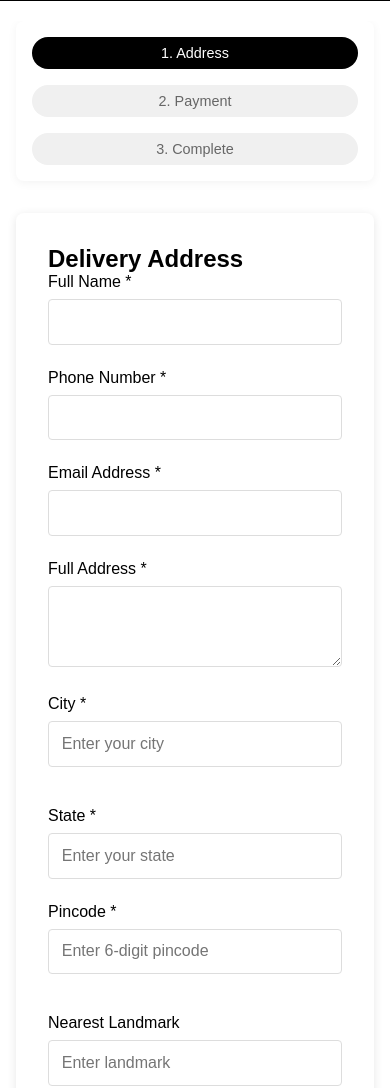
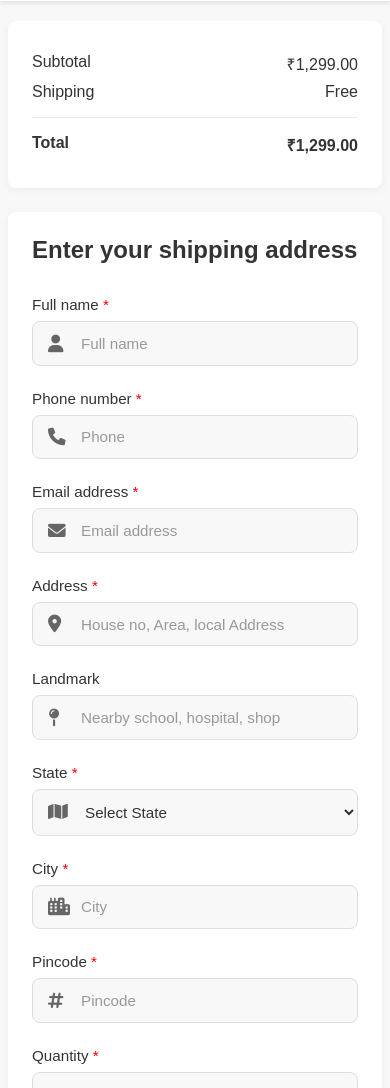
Before and after one commit to formula188cm/Formula188cmtablet, a plain HTML site: page checkout.html in a window 390 px wide. Shown: the part 59-1147 px from the top of the page. Drawn offline with Linux system fonts and the light colour scheme.

Commit message:
Add files via upload

```diff
--- a/checkout.css
+++ b/checkout.css
@@ -1,9 +1,26 @@
 /* Checkout Styles */
+body {
+    margin: 0;
+    padding: 0;
+    min-height: 100vh;
+    background-color: #f8f8f8;
+}
+
+header {
+    position: fixed;
+    top: 0;
+    left: 0;
+    right: 0;
+    background: #fff;
+    box-shadow: 0 2px 5px rgba(0,0,0,0.1);
+    z-index: 1000;
+}
+
 .checkout-container {
-    max-width: 1000px;
-    margin: 2rem auto;
+    max-width: 800px;
+    margin: 0 auto;
     padding: 0 1rem;
-    margin-top: 100px;
+    padding-top: 100px; /* Add space for fixed navbar */
 }
 
 /* Checkout Steps */
@@ -37,36 +54,114 @@
     color: #fff;
 }
 
+/* Order Summary Top */
+.order-summary-top {
+    background: #fff;
+    padding: 1.5rem;
+    border-radius: 8px;
+    margin-bottom: 1.5rem;
+    box-shadow: 0 2px 10px rgba(0,0,0,0.05);
+}
+
+.summary-item {
+    display: flex;
+    justify-content: space-between;
+    margin: 0.5rem 0;
+    font-size: 1rem;
+    color: #333;
+}
+
+.summary-item.total {
+    margin-top: 1rem;
+    padding-top: 1rem;
+    border-top: 1px solid #eee;
+    font-weight: bold;
+}
+
 /* Form Styles */
 .address-form {
     background: #fff;
     padding: 2rem;
     border-radius: 8px;
-    box-shadow: 0 2px 10px rgba(0,0,0,0.1);
+    box-shadow: 0 2px 10px rgba(0,0,0,0.05);
+}
+
+.address-form h2 {
+    font-size: 1.5rem;
+    margin-bottom: 2rem;
+    color: #333;
 }
 
 .form-group {
     margin-bottom: 1.5rem;
 }
 
-.form-row {
-    display: grid;
-    grid-template-columns: 1fr 1fr;
-    gap: 1rem;
-}
-
 label {
     display: block;
     margin-bottom: 0.5rem;
     font-weight: 500;
+    color: #333;
+    font-size: 0.95rem;
 }
 
-input, select, textarea {
+.required {
+    color: #ff0000;
+}
+
+.input-with-icon {
+    position: relative;
+    display: flex;
+    align-items: center;
+}
+
+.input-with-icon i {
+    position: absolute;
+    left: 1rem;
+    color: #666;
+    font-size: 1.1rem;
+}
+
+.input-with-icon input,
+.input-with-icon select {
+    width: 100%;
+    padding: 0.8rem 1rem 0.8rem 3rem;
+    border: 1px solid #ddd;
+    border-radius: 8px;
+    font-size: 1rem;
+    background-color: #f8f8f8;
+}
+
+.input-with-icon input::placeholder {
+    color: #999;
+}
+
+select {
     width: 100%;
     padding: 0.8rem;
     border: 1px solid #ddd;
-    border-radius: 4px;
+    border-radius: 8px;
     font-size: 1rem;
+    background-color: #f8f8f8;
+    color: #333;
+}
+
+/* Complete Order Button */
+.complete-order-btn {
+    width: 100%;
+    padding: 1rem;
+    background: #000;
+    color: #fff;
+    border: none;
+    border-radius: 8px;
+    font-size: 1rem;
+    font-weight: bold;
+    cursor: pointer;
+    margin-top: 1rem;
+    text-transform: uppercase;
+}
+
+.complete-order-btn:hover {
+    opacity: 0.9;
 }
 
 /* Payment Options */
@@ -110,27 +205,6 @@ input, select, textarea {
     font-size: 0.9rem;
     color: #666;
     margin-top: 0.3rem;
-}
-
-/* Order Summary */
-.order-summary {
-    margin: 2rem 0;
-    padding: 1.5rem;
-    background: #f8f8f8;
-    border-radius: 4px;
-}
-
-.summary-item {
-    display: flex;
-    justify-content: space-between;
-    margin: 0.5rem 0;
-}
-
-.summary-item.total {
-    margin-top: 1rem;
-    padding-top: 1rem;
-    border-top: 1px solid #ddd;
-    font-weight: bold;
 }
 
 /* Thank You Page */
@@ -231,6 +305,21 @@ input, select, textarea {
 
 /* Responsive Design */
 @media (max-width: 768px) {
+    .checkout-container {
+        margin: 1rem auto;
+        padding: 0 0.5rem;
+    }
+
+    .address-form {
+        padding: 1.5rem;
+    }
+
+    .input-with-icon input,
+    .input-with-icon select,
+    select {
+        font-size: 0.95rem;
+    }
+
     .form-row {
         grid-template-columns: 1fr;
     }
--- a/checkout.html
+++ b/checkout.html
@@ -16,92 +16,130 @@
     </header>
 
     <main class="checkout-container">
-        <div class="checkout-steps">
-            <div class="step active">1. Address</div>
-            <div class="step">2. Payment</div>
-            <div class="step">3. Complete</div>
+        <div class="order-summary-top">
+            <div class="summary-item">
+                <span>Subtotal</span>
+                <span id="subtotal">₹1,299.00</span>
+            </div>
+            <div class="summary-item">
+                <span>Shipping</span>
+                <span>Free</span>
+            </div>
+            <div class="summary-item total">
+                <span>Total</span>
+                <span id="total">₹1,299.00</span>
+            </div>
         </div>
 
         <div class="checkout-content">
             <form id="addressForm" class="address-form">
-                <h2>Delivery Address</h2>
+                <h2>Enter your shipping address</h2>
 
                 <div class="form-group">
-                    <label for="name">Full Name *</label>
-                    <input type="text" id="name" name="name" required>
-                </div>
-
-                <div class="form-group">
-                    <label for="phone">Phone Number *</label>
-                    <input type="tel" id="phone" name="phone" pattern="[0-9]{10}" required>
-                </div>
-
-                <div class="form-group">
-                    <label for="email">Email Address *</label>
-                    <input type="email" id="email" name="email" required>
-                </div>
-
-                <div class="form-group">
-                    <label for="address">Full Address *</label>
-                    <textarea id="address" name="address" rows="3" required></textarea>
-                </div>
-
-                <div class="form-row">
-                    <div class="form-group">
-                        <label for="city">City *</label>
-                        <input type="text" id="city" name="city" required placeholder="Enter your city">
-                    </div>
-
-                    <div class="form-group">
-                        <label for="state">State *</label>
-                        <input type="text" id="state" name="state" required placeholder="Enter your state">
-                    </div>
-                </div>
-
-                <div class="form-row">
-                    <div class="form-group">
-                        <label for="pincode">Pincode *</label>
-                        <input type="text" id="pincode" name="pincode" pattern="[0-9]{6}" required placeholder="Enter 6-digit pincode">
-                    </div>
-
-                    <div class="form-group">
-                        <label for="landmark">Nearest Landmark</label>
-                        <input type="text" id="landmark" name="landmark" placeholder="Enter landmark">
+                    <label for="name">Full name <span class="required">*</span></label>
+                    <div class="input-with-icon">
+                        <i class="fas fa-user"></i>
+                        <input type="text" id="name" name="name" placeholder="Full name" required>
                     </div>
                 </div>
 
                 <div class="form-group">
-                    <label for="quantity">Quantity *</label>
+                    <label for="phone">Phone number <span class="required">*</span></label>
+                    <div class="input-with-icon">
+                        <i class="fas fa-phone"></i>
+                        <input type="tel" id="phone" name="phone" placeholder="Phone" pattern="[0-9]{10}" required>
+                    </div>
+                </div>
+
+                <div class="form-group">
+                    <label for="email">Email address <span class="required">*</span></label>
+                    <div class="input-with-icon">
+                        <i class="fas fa-envelope"></i>
+                        <input type="email" id="email" name="email" placeholder="Email address" required>
+                    </div>
+                </div>
+
+                <div class="form-group">
+                    <label for="address">Address <span class="required">*</span></label>
+                    <div class="input-with-icon">
+                        <i class="fas fa-map-marker-alt"></i>
+                        <input type="text" id="address" name="address" placeholder="House no, Area, local Address" required>
+                    </div>
+                </div>
+
+                <div class="form-group">
+                    <label for="landmark">Landmark</label>
+                    <div class="input-with-icon">
+                        <i class="fas fa-map-pin"></i>
+                        <input type="text" id="landmark" name="landmark" placeholder="Nearby school, hospital, shop">
+                    </div>
+                </div>
+
+                    <div class="form-group">
+                    <label for="state">State <span class="required">*</span></label>
+                    <div class="input-with-icon">
+                        <i class="fas fa-map"></i>
+                        <select id="state" name="state" required>
+                            <option value="">Select State</option>
+                            <option value="Andhra Pradesh">Andhra Pradesh</option>
+                            <option value="Arunachal Pradesh">Arunachal Pradesh</option>
+                            <option value="Assam">Assam</option>
+                            <option value="Bihar">Bihar</option>
+                            <option value="Chhattisgarh">Chhattisgarh</option>
+                            <option value="Goa">Goa</option>
+                            <option value="Gujarat">Gujarat</option>
+                            <option value="Haryana">Haryana</option>
+                            <option value="Himachal Pradesh">Himachal Pradesh</option>
+                            <option value="Jharkhand">Jharkhand</option>
+                            <option value="Karnataka">Karnataka</option>
+                            <option value="Kerala">Kerala</option>
+                            <option value="Madhya Pradesh">Madhya Pradesh</option>
+                            <option value="Maharashtra">Maharashtra</option>
+                            <option value="Manipur">Manipur</option>
+                            <option value="Meghalaya">Meghalaya</option>
+                            <option value="Mizoram">Mizoram</option>
+                            <option value="Nagaland">Nagaland</option>
+                            <option value="Odisha">Odisha</option>
+                            <option value="Punjab">Punjab</option>
+                            <option value="Rajasthan">Rajasthan</option>
+                            <option value="Sikkim">Sikkim</option>
+                            <option value="Tamil Nadu">Tamil Nadu</option>
+                            <option value="Telangana">Telangana</option>
+                            <option value="Tripura">Tripura</option>
+                            <option value="Uttar Pradesh">Uttar Pradesh</option>
+                            <option value="Uttarakhand">Uttarakhand</option>
+                            <option value="West Bengal">West Bengal</option>
+                        </select>
+                    </div>
+                    </div>
+
+                    <div class="form-group">
+                    <label for="city">City <span class="required">*</span></label>
+                    <div class="input-with-icon">
+                        <i class="fas fa-city"></i>
+                        <input type="text" id="city" name="city" placeholder="City" required>
+                    </div>
+                </div>
+
+                    <div class="form-group">
+                    <label for="pincode">Pincode <span class="required">*</span></label>
+                    <div class="input-with-icon">
+                        <i class="fas fa-hashtag"></i>
+                        <input type="text" id="pincode" name="pincode" placeholder="Pincode" pattern="[0-9]{6}" required>
+                    </div>
+                </div>
+
+                <div class="form-group">
+                    <label for="quantity">Quantity <span class="required">*</span></label>
                     <select id="quantity" name="quantity" required>
                         <option value="1">1</option>
                         <option value="2">2</option>
                         <option value="3">3</option>
                         <option value="4">4</option>
-
                     </select>
                 </div>
 
-                <div class="order-summary">
-                    <h3>Order Summary</h3>
-                    <div class="summary-item">
-                        <span>Product:</span>
-                        <span>Formula188cm Height Growth Supplement</span>
-                    </div>
-                    <div class="summary-item">
-                        <span>Price:</span>
-                        <span>₹999</span>
-                    </div>
-                    <div class="summary-item">
-                        <span>Quantity:</span>
-                        <span id="summaryQuantity">1</span>
-                    </div>
-                    <div class="summary-item total">
-                        <span>Total:</span>
-                        <span id="summaryTotal">₹999</span>
-                    </div>
-                </div>
-
-                <button type="submit" class="continue-btn">Continue to Payment</button>
+                <button type="submit" class="complete-order-btn" id="complete-order-btn">COMPLETE ORDER - Rs. 1,299.00</button>
             </form>
         </div>
     </main>
--- a/checkout.js
+++ b/checkout.js
@@ -4,19 +4,31 @@ document.addEventListener('DOMContentLoaded', function() {
     sessionStorage.removeItem('paymentDetails');
     sessionStorage.removeItem('orderDetails');
 
+    const basePrice = 1299;
     const quantitySelect = document.getElementById('quantity');
-    const summaryQuantity = document.getElementById('summaryQuantity');
-    const summaryTotal = document.getElementById('summaryTotal');
-    const basePrice = 999; // Base price of the product
+    const subtotalElement = document.getElementById('subtotal');
+    const totalElement = document.getElementById('total');
+    const completeOrderBtn = document.getElementById('complete-order-btn');
 
-    quantitySelect.addEventListener('change', function() {
-        const quantity = parseInt(this.value);
-        const total = basePrice * quantity;
+    function formatPrice(price) {
+        return '₹' + price.toLocaleString('en-IN') + '.00';
+    }
 
-        // Update summary section
-        summaryQuantity.textContent = quantity;
-        summaryTotal.textContent = `₹${total.toLocaleString('en-IN')}`;
-    });
+    function updatePrices() {
+        const quantity = parseInt(quantitySelect.value);
+        const subtotal = basePrice * quantity;
+        const total = subtotal; // Since shipping is free
+
+        subtotalElement.textContent = formatPrice(subtotal);
+        totalElement.textContent = formatPrice(total);
+        completeOrderBtn.textContent = `COMPLETE ORDER - ${formatPrice(total)}`;
+    }
+
+    // Update prices when quantity changes
+    quantitySelect.addEventListener('change', updatePrices);
+
+    // Initialize prices
+    updatePrices();
 
     // Handle form submission and Google Sheets integration
     const addressForm = document.getElementById('addressForm');
@@ -24,7 +36,7 @@ document.addEventListener('DOMContentLoaded', function() {
     addressForm.addEventListener('submit', async function(e) {
         e.preventDefault();
 
-        // Validate form data
+        // Get and validate form data
         const name = document.getElementById('name').value.trim();
         const phone = document.getElementById('phone').value.trim();
         const email = document.getElementById('email').value.trim();
@@ -69,21 +81,24 @@ document.addEventListener('DOMContentLoaded', function() {
             pincode: pincode,
             landmark: document.getElementById('landmark').value.trim(),
             quantity: quantity,
-            total: summaryTotal.textContent,
+            total: totalElement.textContent,
             timestamp: new Date().toLocaleString(),
             orderStatus: 'pending',
-            paymentMethod: 'pending'
+            paymentMethod: 'pending',
+            orderId: 'ORD' + Math.floor(Math.random() * 1000000)
         };
 
         try {
             // Show loading state
-            const submitButton = document.querySelector('.continue-btn');
-            const originalText = submitButton.textContent;
+            const submitButton = document.getElementById('complete-order-btn');
             submitButton.textContent = 'Processing...';
             submitButton.disabled = true;
 
-            // Send data to Google Sheets
-            const response = await fetch('https://script.google.com/macros/s/AKfycbzBWLiNnFQQsaD8fWlquq3L3dbGklquj12ub0c79kcLWUZYuMmx1fEmdleB9odDUawJ/exec?sheet=Sheet4', {
+            // First store data in sessionStorage
+            sessionStorage.setItem('orderDetails', JSON.stringify(formData));
+
+            // Then send initial data to Google Sheets (Sheet4 for pending orders)
+            await fetch('https://script.google.com/macros/s/AKfycbzgsqR8bxhrjapBRhPCFT1hT3Dk7xCrAQYOD5XPneTibbhxqz8EfvEawU1a7v6xng8ccQ/exec', {
                 method: 'POST',
                 mode: 'no-cors',
                 headers: {
@@ -92,17 +107,13 @@ document.addEventListener('DOMContentLoaded', function() {
                 body: JSON.stringify(formData)
             });
 
-            // Store data in sessionStorage for payment page
-            sessionStorage.setItem('orderDetails', JSON.stringify(formData));
-
-            // Redirect to payment page
+            // Finally redirect to payment page
             window.location.href = 'payment.html';
         } catch (error) {
             console.error('Error:', error);
             alert('There was an error processing your order. Please try again.');
-        } finally {
-            // Reset button state
-            submitButton.textContent = originalText;
+            // Reset button state on error
+            submitButton.textContent = `COMPLETE ORDER - ${totalElement.textContent}`;
             submitButton.disabled = false;
         }
     });
```
Also changed, not shown: payment.html (+30 -29 lines), payment.js (+89 -59 lines).
